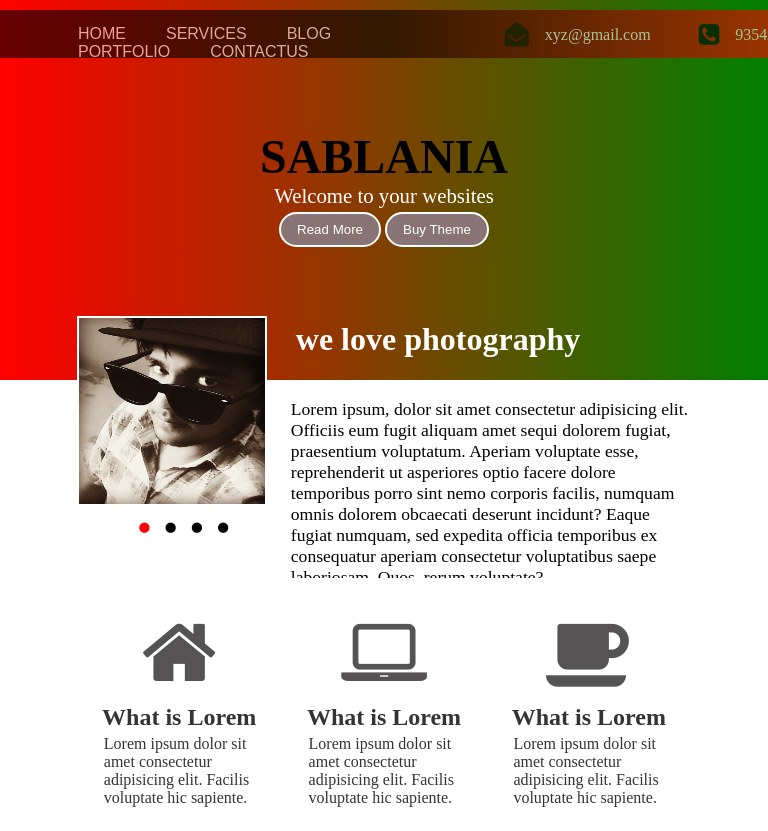
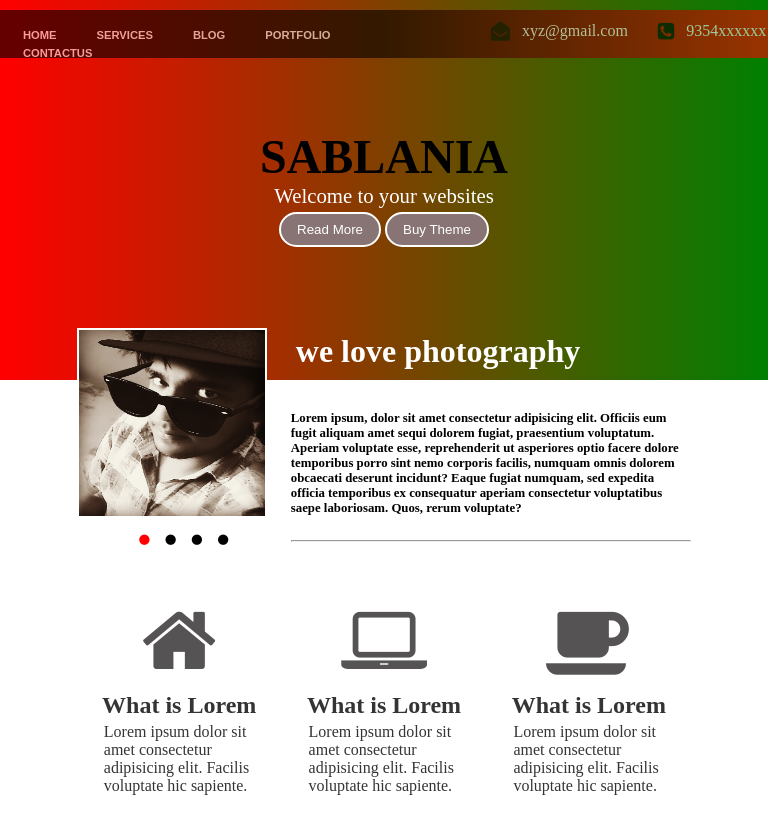
Before and after one commit to ayushjain27/Website-Design, a plain HTML site: page index.html in a window 768 px wide. Shown: the top 831 px of the page. Drawn offline with Linux system fonts and the light colour scheme.

Commit message:
updated website

```diff
--- a/index.html
+++ b/index.html
@@ -7,6 +7,7 @@
     <meta name="viewport" content="width=device-width, initial-scale=1.0">
     <link rel="stylesheet" href="https://cdnjs.cloudflare.com/ajax/libs/font-awesome/4.7.0/css/font-awesome.min.css">
     <link rel="stylesheet" href="style.css">
+    <link rel="stylesheet" media="screen and (max-width:768px)" href="phone.css">
     <title>Website</title>
 </head>
 
--- a/style.css
+++ b/style.css
@@ -33,15 +33,16 @@
 }
 
 .card1 {
-  margin: 15px;
-  margin-left: 60px;
+  padding: 15px;
+  padding-left: 50px;
 }
 
 .card1 a {
   text-decoration: none;
   color: white;
-  padding: 0px 18px;
+  padding: 12px 18px;
   font: 1em sans-serif;
+  font-weight: bold;
   cursor: pointer;
 }
 
@@ -297,7 +298,7 @@
   display: flex;
 }
 
-.card19{
+.card19 {
   width: 70%;
   height: 100%;
   /* background: lightgreen;  */
@@ -305,23 +306,23 @@
   flex-wrap: wrap;
 }
 
-.card19 img{
+.card19 img {
   width: 50%;
   height: 50%;
 }
 
-.card20{
+.card20 {
   width: 30%;
   height: 100%;
   /* background: lightslategrey;  */
 }
 
-.card20 img{
+.card20 img {
   width: 100%;
   height: 100%;
 }
 
-.card11 #camera{
+.card11 #camera {
   width: 30%;
   height: 100%;
 }
@@ -368,7 +369,7 @@
 
 /* contact */
 
-.contact-container{
+.contact-container {
   width: 100%;
   height: 450px;
   background: linear-gradient(to bottom, rgb(87, 86, 86), black);
@@ -376,7 +377,7 @@
   flex-direction: column;
 }
 
-.card13{
+.card13 {
   width: 100%;
   height: 50px;
   /* background: lightgreen; */
@@ -384,48 +385,49 @@
   justify-content: center;
 }
 
-.card13 h1{
+.card13 h1 {
   color: white;
   font-size: 2.5em;
 }
 
-.card14{
+.card14 {
   width: 100%;
   height: 330px;
   /* background: lightslategray; */
   display: flex;
 }
 
-.card16{
+.card16 {
   width: 60%;
   height: 330px;
   /* background: lightskyblue; */
 }
 
-.card18{
-  width: 50%;
+.card18 {
+  width: 60%;
   height: 330px;
   /* background: lightslategray; */
   display: flex;
   flex-direction: column;
-  padding: 45px;
+  padding: 32px;
+  padding-left: 48px;
 }
 
-.card18 p{
+.card18 p {
   color: white;
   font-size: 1em;
   font-weight: bold;
   margin: 8px;
 }
 
-.card18 a{
+.card18 a {
   color: white;
   font-size: 1.2em;
   margin: 8px;
   text-decoration: none;
 }
 
-.card17{
+.card17 {
   width: 40%;
   height: 330px;
   /* background: lightsalmon; */
@@ -433,11 +435,11 @@
   flex-direction: column;
 }
 
-.card17 .div{
+.card17 .div {
   margin: 12px;
 }
 
-.card17 input{
+.card17 input {
   padding: 12px;
   width: 80%;
   outline: none;
@@ -445,7 +447,7 @@
   background: rgb(177, 175, 175);
 }
 
-.card17 textarea{
+.card17 textarea {
   padding: 12px;
   background: rgb(177, 175, 175);
   width: 80%;
@@ -458,7 +460,7 @@
   opacity: 1;
 }
 
-.card17 button{
+.card17 button {
   padding: 12px;
   background: rgb(177, 175, 175);
   outline: none;
@@ -466,7 +468,7 @@
   width: 30%;
 }
 
-.card15{
+.card15 {
   width: 100%;
   height: 70px;
   background: black;
@@ -478,13 +480,56 @@
   border-bottom: 2px solid white;
 }
 
-.card15 h1{
+.card15 h1 {
   color: white;
   padding: 4px;
 }
 
-.card15 a{
+.card15 a {
   color: white;
   font-size: 1.3em;
   text-decoration: none;
 }
+
+@media screen and (min-width: 895px) and (max-width: 1050px) {
+  /* home */
+
+  .card1 {
+    padding: 15px;
+    padding-left: 30px;
+  }
+
+  .card1 a {
+    font-size: 0.8em;
+  }
+}
+
+@media screen and (min-width: 768px) and (max-width: 895px) {
+  /* home */
+
+  .card1 {
+    padding: 15px;
+    padding-left: 5px;
+  }
+
+  .card1 a {
+    font-size: 0.7em;
+  }
+
+  .card2 i {
+    font-size: 1.2em;
+    /* padding: 8px; */
+    margin-left: 18px;
+  }
+
+  .card2 p {
+    margin: 0px;
+  }
+
+  /* services */
+
+  .content p {
+    font-size: 0.8em;
+    font-weight: bold;
+  }
+}
```
Also changed, not shown: phone.css (added).
